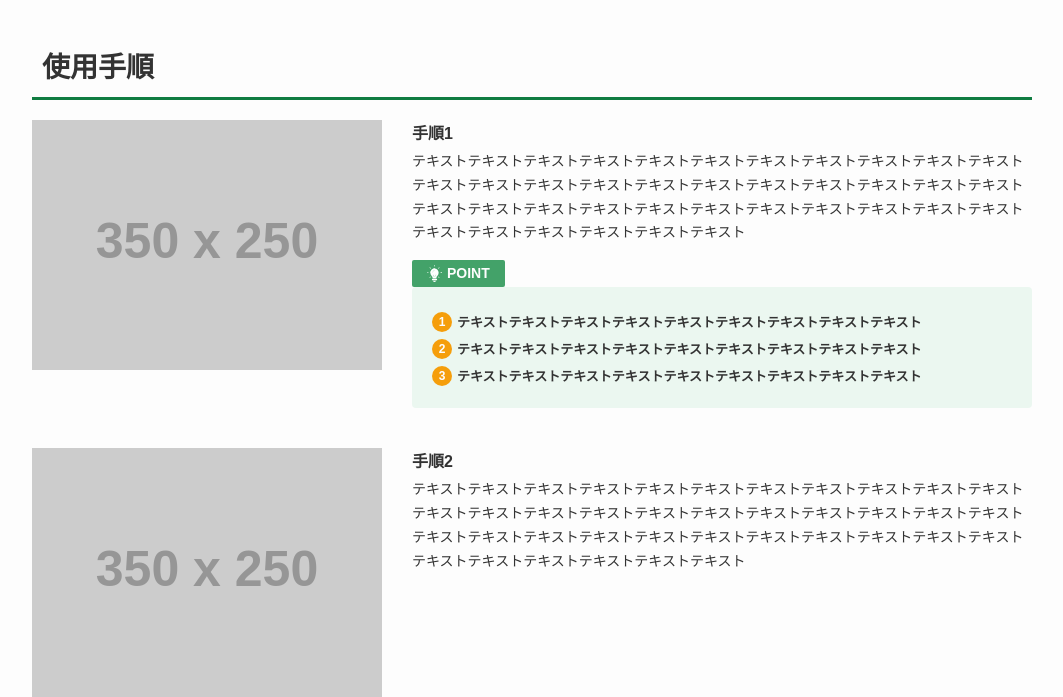
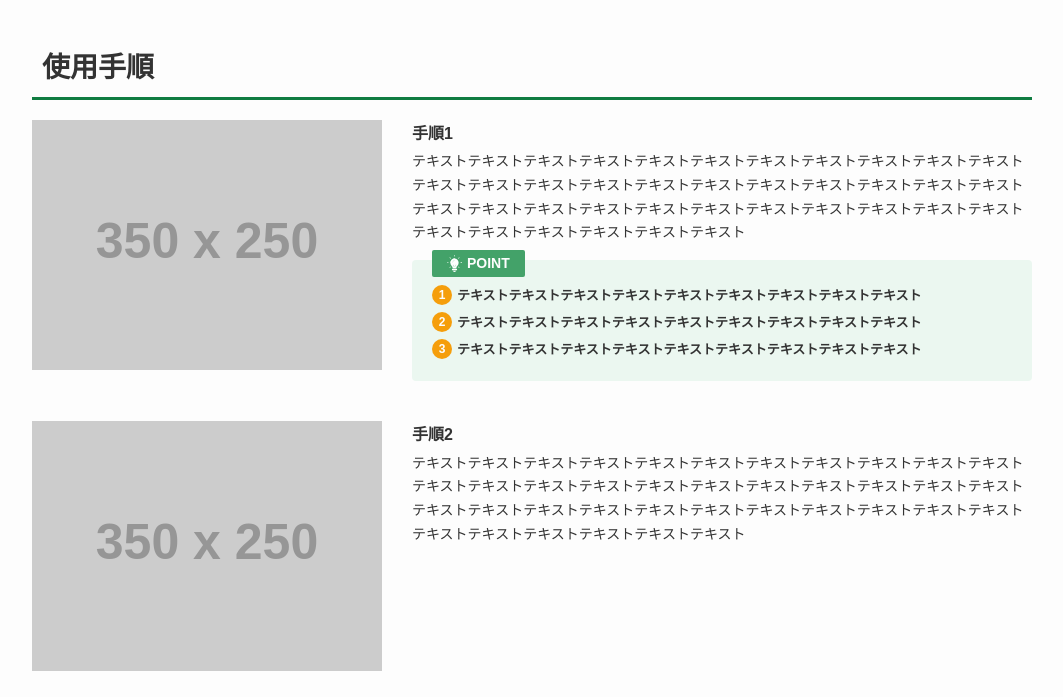
Before and after one commit to AyakaOnozuka131/sagacell-mockup, a PHP site: page /page.html in a window 1280 px wide. Shown: the part 941-1638 px from the top of the page, without its empty margins (108-1171 px from the left). Run offline with PHP 8.4, Linux system fonts and the light colour scheme; grey boxes labelled with a size stand in for pictures from a placeholder-image service; some libraries are stand-ins or nearby versions.

Commit message:
CSS調整

```diff
--- a/assets/css/style.css
+++ b/assets/css/style.css
@@ -1655,6 +1655,9 @@ table {
   color: #FDFDFD;
   display: inline-block;
   padding: 5px 15px;
+  top: -10px;
+  left: 20px;
+  position: absolute;
 }
 
 .p-flow__point__heading__text {
--- a/src/scss/object/project/_flow.scss
+++ b/src/scss/object/project/_flow.scss
@@ -32,6 +32,9 @@
     color: $baseColor;
     display: inline-block;
     padding: 5px 15px;
+    top: -10px;
+    left: 20px;
+    position: absolute;
 }
 
 .p-flow__point__heading__text{
```
Also changed, not shown: 1 other file.
